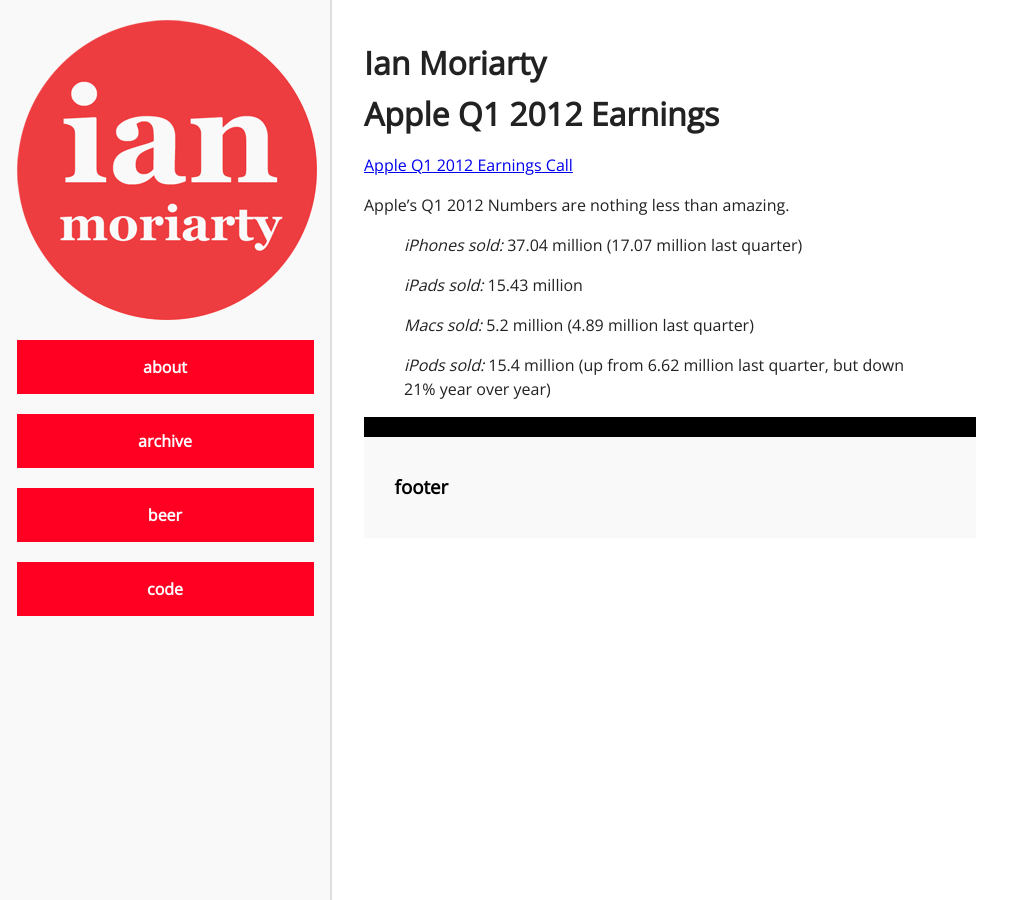
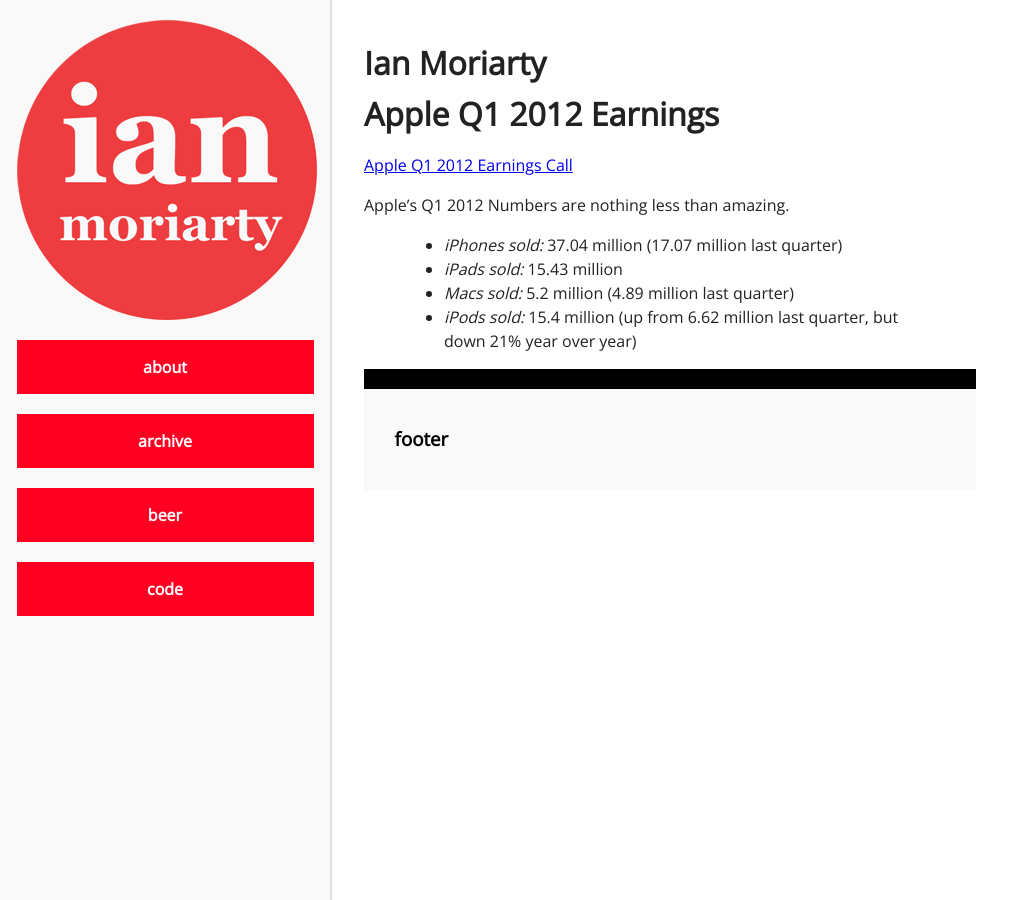
Before and after one commit to iann/website, a Jekyll site: the page built from _posts/2012-01-24-Apple-Q1-2012-Earnings.md, in a window 1280 px wide. Shown: the whole page, without its empty margins (0-1022 px from the left). Built offline with Jekyll 4.4.1, drawn with Linux system fonts in a browser that asks for light colours; Markdown is read by kramdown in place of the engine named in the settings.

```diff
--- a/_posts/2012-01-24-Apple-Q1-2012-Earnings.md
+++ b/_posts/2012-01-24-Apple-Q1-2012-Earnings.md
@@ -7,11 +7,7 @@ title: Apple Q1 2012 Earnings
 [Apple Q1 2012 Earnings Call](http://techcrunch.com/2012/01/24/apples-q1-2012-46-3b-in-revenue-37m-iphones-and-15-4m-ipads-sold/ "TechCrunch")
 
 Apple's Q1 2012 Numbers are nothing less than amazing.
-
-> *iPhones sold:* 37.04 million (17.07 million last quarter)
-
-> *iPads sold:* 15.43 million
-
-> *Macs sold:* 5.2 million (4.89 million last quarter)
-
-> *iPods sold:* 15.4 million (up from 6.62 million last quarter, but down 21% year over year)
+> +    *iPhones sold:* 37.04 million (17.07 million last quarter)
+> +    *iPads sold:* 15.43 million
+> +    *Macs sold:* 5.2 million (4.89 million last quarter)
+> +    *iPods sold:* 15.4 million (up from 6.62 million last quarter, but down 21% year over year)
--- a/index.html
+++ b/index.html
@@ -6,7 +6,7 @@ title: Home
 <h2>Recent Articles</h2>
 
 {% for post in paginator.posts %}
-<h2><li><a href="{{ post.url }}">{{ post.title }}</a> <span>{{ post.date | date_to_string }}</span></li></h2>
+<h2><a href="{{ post.url }}">{{ post.title }}</a> <span>{{ post.date | date_to_string }}</span></h2>
     <p>{{ post.content | truncatewords:100 }}</p>
 {% endfor %}
 
```
